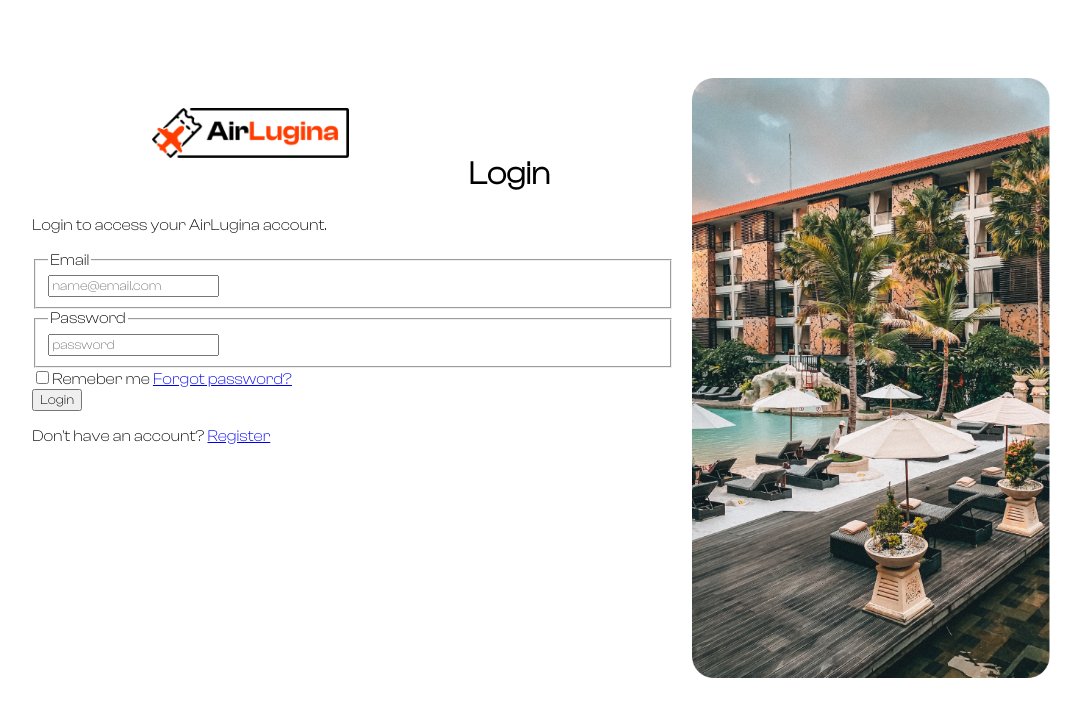
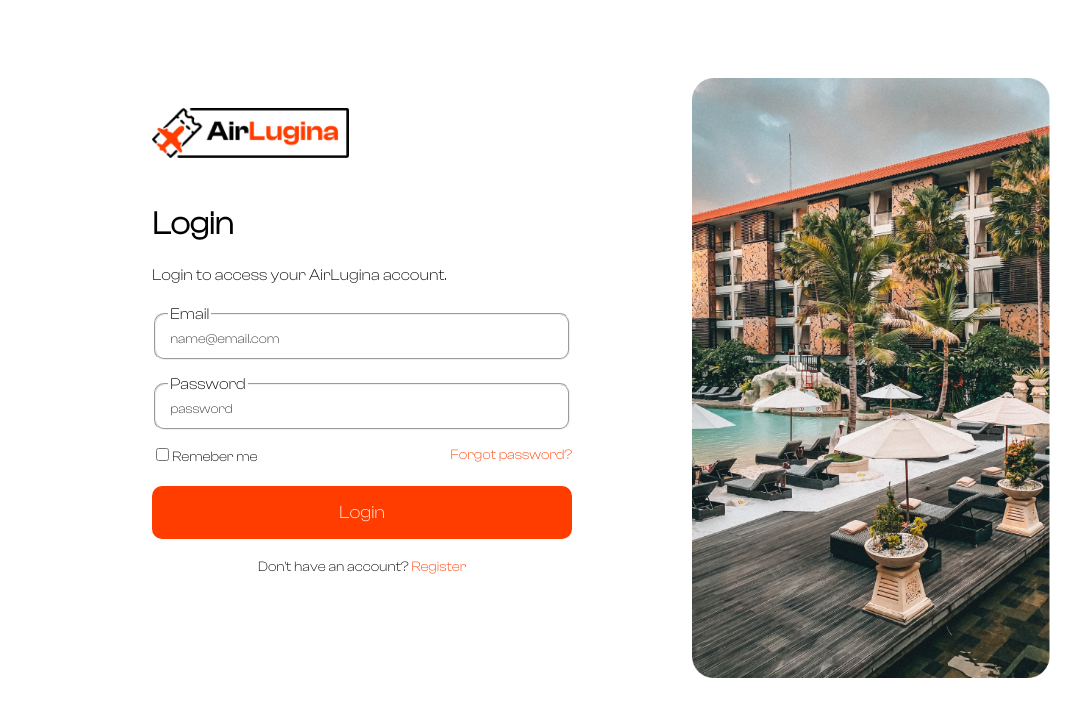
Before and after one commit to Endrit-Ab/projektiairlugina, a PHP site: page /login.html in a window 1280 px wide. Shown: the top 717 px of the page, without its empty margins (39-1120 px from the left). Run offline with PHP 8.4, Linux system fonts and the light colour scheme.

Commit message:
login page css Done

```diff
--- a/assets/login.css
+++ b/assets/login.css
@@ -46,3 +46,118 @@
     padding-top: 50px;
     padding-left: 120px;
 }
+
+.container h1{
+    padding-top: 50px;
+    padding-left: 120px;
+}
+
+.p1{
+    padding-left: 120px;
+}
+
+.table{
+    padding-left: 120px;
+    width: 420px;
+    color: white;
+}
+
+
+.inputbox {
+    width: 100%;
+    height: 50px;
+    background: transparent;
+    margin: 20px 0;
+    position: relative;
+    border-radius: 40px;
+}
+
+.inputbox input {
+    width: 100%;
+    height: 100%;
+    background-color: white;
+    border-radius: 10px;
+    border-color: transparent;
+    opacity: 80%;
+    border: none;
+    outline: none;
+}
+
+.inputbox input::placeholder {
+    color: black;
+}
+
+.remember {
+    color: black;
+    display: flex;
+    justify-content: space-between;
+    align-items: center;
+    font-size: 14px;
+    margin-top: 20px;
+}
+
+button {
+    width: 100%;
+    padding: 15px;
+    border: none;
+    background-color: #FF3D00;
+    color: white;
+    font-size: 18px;
+    border-radius: 10px;
+    cursor: pointer;
+    margin-top: 20px;
+}
+
+button:hover {
+    background-color: #FF3D00;
+    color: azure;
+}
+
+.register {
+    text-align: center;
+    margin-top: 20px;
+    font-size: 14px;
+}
+.register a {
+    color: #FF3D00;
+    text-decoration: none;
+}
+
+.remember a{
+    color: #FF3D00;
+    text-decoration: none;
+}
+
+.register p{
+    color: black;
+}
+
+.inputbox i {
+    position: absolute;
+    right: 15px;
+    top: 50%;
+    transform: translateY(-15%);
+    cursor: pointer;
+    font-size: 20px;
+    color: black;
+}
+
+
+.fieldset{
+    color: black;
+    border-radius: 10px;
+}
+
+.fieldset.error {
+    border: 2px solid red;
+    color: red;
+}
+
+
+.inputbox input.error::placeholder {
+    color: red;
+}
+
+input.error::placeholder {
+    color: red;
+}
```
